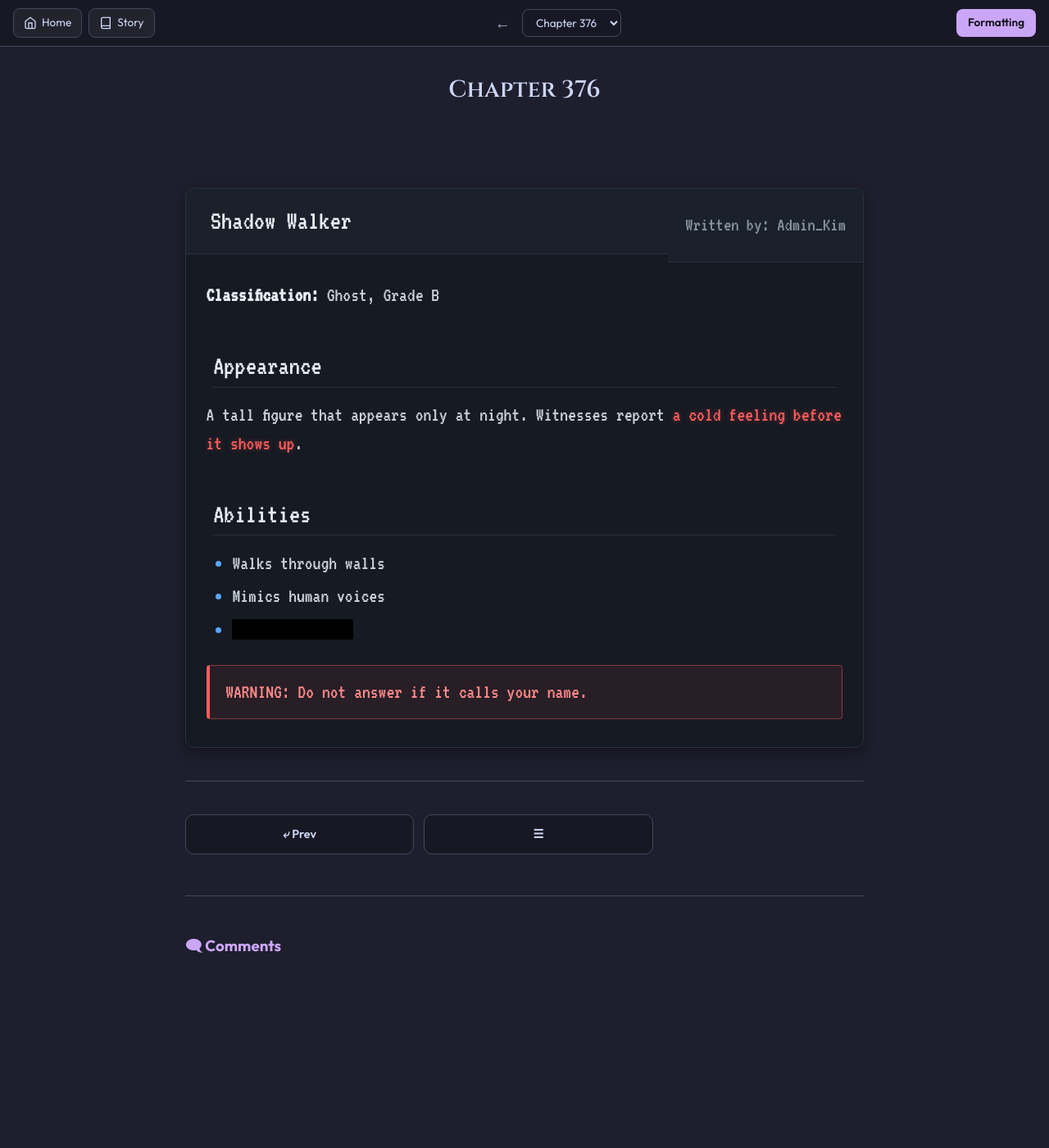
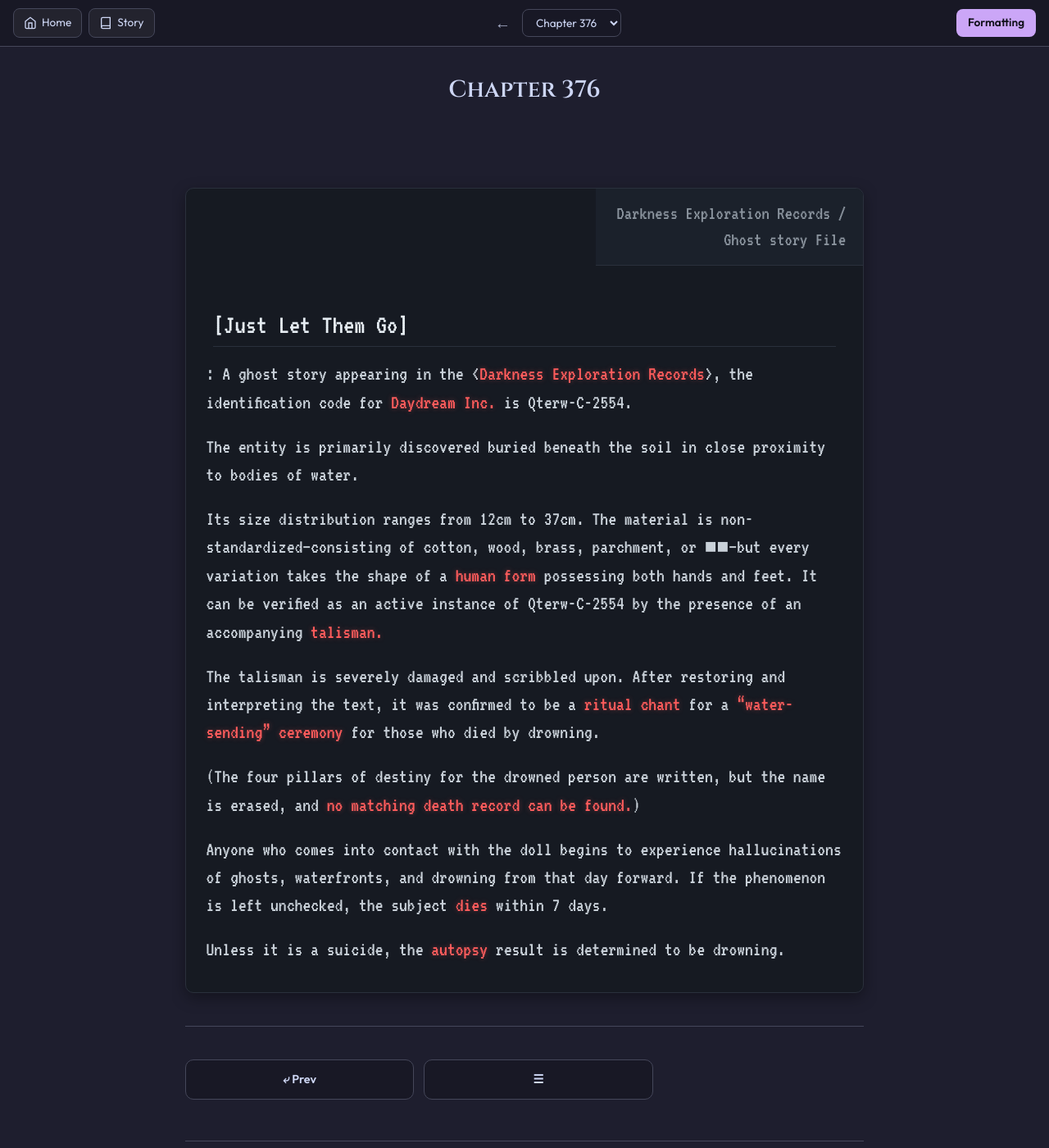
Before and after one commit to soleumn/soleumn.github.io, a Jekyll site: the page built from _chapters/gsgw/ch376.md, in a window 1280 px wide and 1400 px high. Shown: the whole window at 82% size. Built offline with Jekyll 4.4.1, drawn with Linux system fonts in a browser that asks for light colours; comment, search, counter and statistics services are not loaded.

Commit message:
Update ch376.md

```diff
--- a/_chapters/gsgw/ch376.md
+++ b/_chapters/gsgw/ch376.md
@@ -8,25 +8,23 @@ capitulo: 376
 
 <div class="wiki" markdown="1">
 
-Shadow Walker
-{: .wiki-title}
-
-Written by: Admin_Kim
+Darkness Exploration Records / Ghost story File
 {: .wiki-author}
 
-**Classification:** Ghost, Grade B
+## [Just Let Them Go]
 
-## Appearance
+: A ghost story appearing in the &lt;<span class="wiki-red">Darkness Exploration Records</span>>, the identification code for <span class="wiki-red">Daydream Inc.</span> is Qterw-C-2554.
 
-A tall figure that appears only at night. Witnesses report <span class="wiki-red">a cold feeling before it shows up</span>.
+The entity is primarily discovered buried beneath the soil in close proximity to bodies of water.
 
-## Abilities
+Its size distribution ranges from 12cm to 37cm. The material is non-standardized—consisting of cotton, wood, brass, parchment, or ■■—but every variation takes the shape of a <span class="wiki-red">human form</span> possessing both hands and feet. It can be verified as an active instance of Qterw-C-2554 by the presence of an accompanying <span class="wiki-red">talisman.</span>
 
-- Walks through walls
-- Mimics human voices
-- <span class="wiki-redacted">Weakness: salt</span>
+The talisman is severely damaged and scribbled upon. After restoring and interpreting the text, it was confirmed to be a <span class="wiki-red">ritual chant</span> for a <span class="wiki-red">"water-sending" ceremony</span> for those who died by drowning.
 
-WARNING: Do not answer if it calls your name.
-{: .wiki-warning}
+(The four pillars of destiny for the drowned person are written, but the name is erased, and <span class="wiki-red">no matching death record can be found.</span>)
+
+Anyone who comes into contact with the doll begins to experience hallucinations of ghosts, waterfronts, and drowning from that day forward. If the phenomenon is left unchecked, the subject <span class="wiki-red">dies</span> within 7 days.
+
+Unless it is a suicide, the <span class="wiki-red">autopsy</span> result is determined to be drowning.
 
 </div>
```
